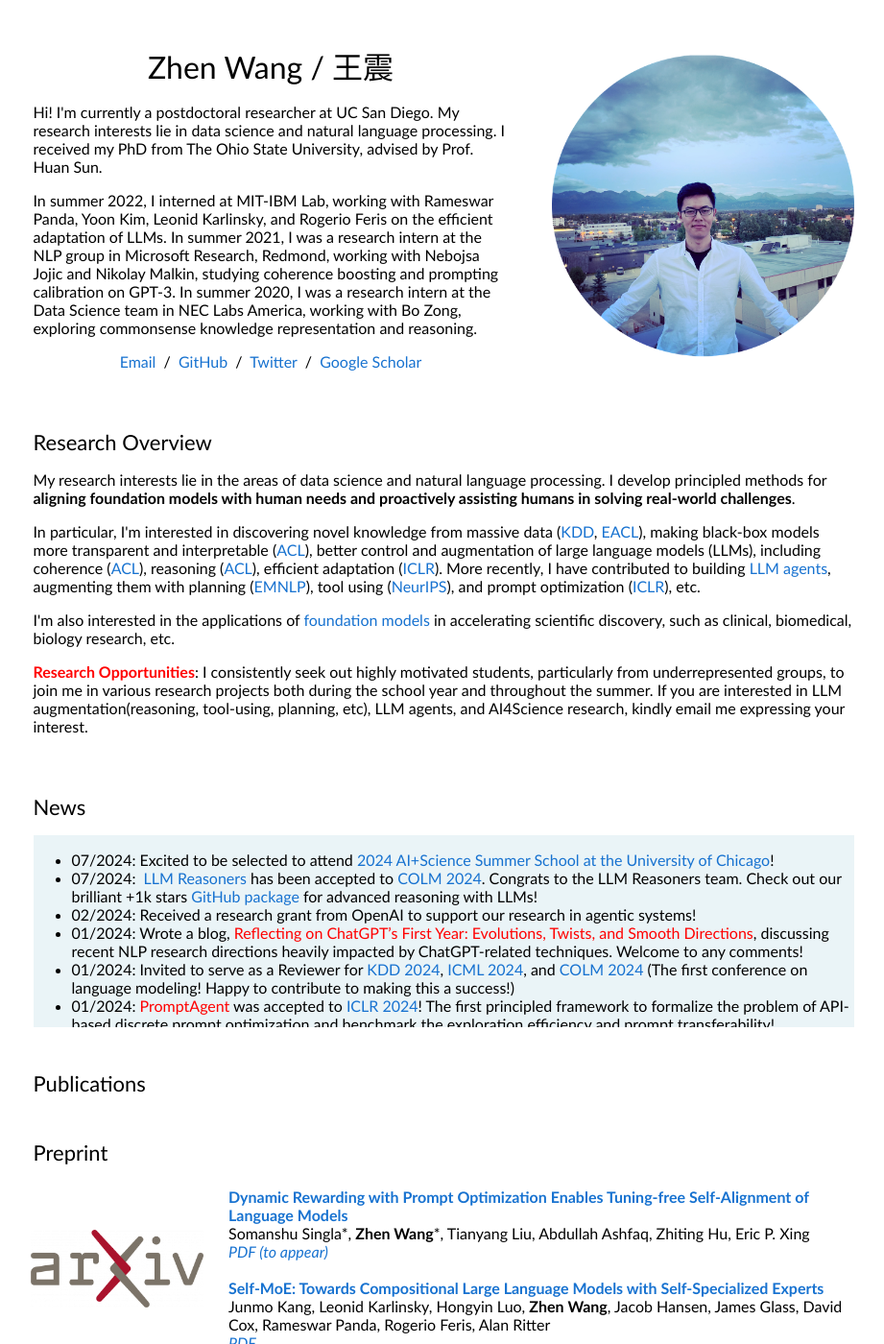
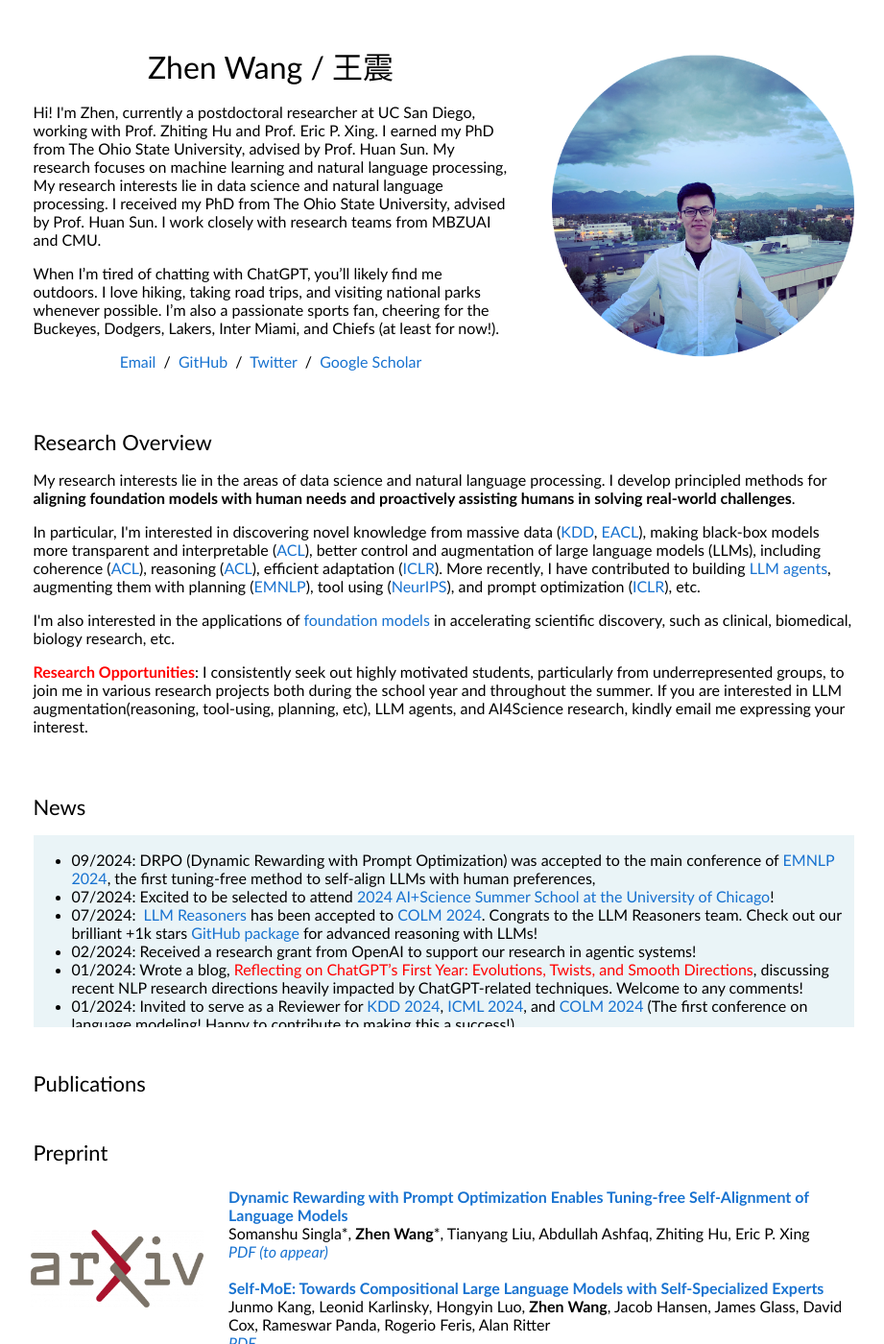
Before and after one commit to zhenwang9102/zhenwang9102.github.io, a Jekyll site: the page built from _posts/2019-06-02-venue.markdown, in a window 1280 px wide and 1400 px high. Shown: the whole window at 96% size, without its empty margins (178-1099 px from the left). Built offline with Jekyll 4.4.1, drawn with Linux system fonts in a browser that asks for light colours.

Commit message:
Update default.html

```diff
--- a/_layouts/default.html
+++ b/_layouts/default.html
@@ -40,16 +40,20 @@
                 Zhen Wang / 王震
               </h1>
               <p>
-                Hi! I'm currently a postdoctoral researcher at UC San Diego.
+                Hi! I'm Zhen, currently a postdoctoral researcher at UC San Diego, working with Prof. Zhiting Hu and Prof. Eric P. Xing. I earned my PhD from The Ohio State University, advised by Prof. Huan Sun.
+                My research focuses on machine learning and natural language processing,
                 My research interests lie in data science and natural language processing.
-                I received my PhD from The Ohio State University, advised by Prof. Huan Sun.
+                I received my PhD from The Ohio State University, advised by Prof. Huan Sun. I work closely with research teams from MBZUAI and CMU.
               </p>
 
               <p>
+                When I’m tired of chatting with ChatGPT, you’ll likely find me outdoors. I love hiking, taking road trips, and visiting national parks whenever possible. I’m also a passionate sports fan, cheering for the Buckeyes, Dodgers, Lakers, Inter Miami, and Chiefs (at least for now!).
+              </p>
+<!--               <p>
                 In summer 2022, I interned at MIT-IBM Lab, working with Rameswar Panda, Yoon Kim, Leonid Karlinsky, and Rogerio Feris on the efficient adaptation of LLMs.
                 In summer 2021, I was a research intern at the NLP group in Microsoft Research, Redmond, working with Nebojsa Jojic and Nikolay Malkin, studying coherence boosting and prompting calibration on GPT-3.
                 In summer 2020, I was a research intern at the Data Science team in NEC Labs America, working with Bo Zong, exploring commonsense knowledge representation and reasoning.
-              </p>
+              </p> -->
 
               <p style="text-align:center">
                 <a href="mailto:zhenwang9102@gmail.com">Email</a> &nbsp;/&nbsp;
@@ -96,6 +100,9 @@
               <p></p>
               <div class="listbox">
                  <ul>
+                 <li>
+                   09/2024: DRPO (Dynamic Rewarding with Prompt Optimization) was accepted to the main conference of <a href="https://2024.emnlp.org/">EMNLP 2024</a>, the first tuning-free method to self-align LLMs with human preferences,
+                 </li>
                  <li>
                    07/2024: Excited to be selected to attend <a href="https://datascience.uchicago.edu/events/ai-science-summer-school-2024/">2024 AI+Science Summer School at the University of Chicago</a>!
                  </li>
```
